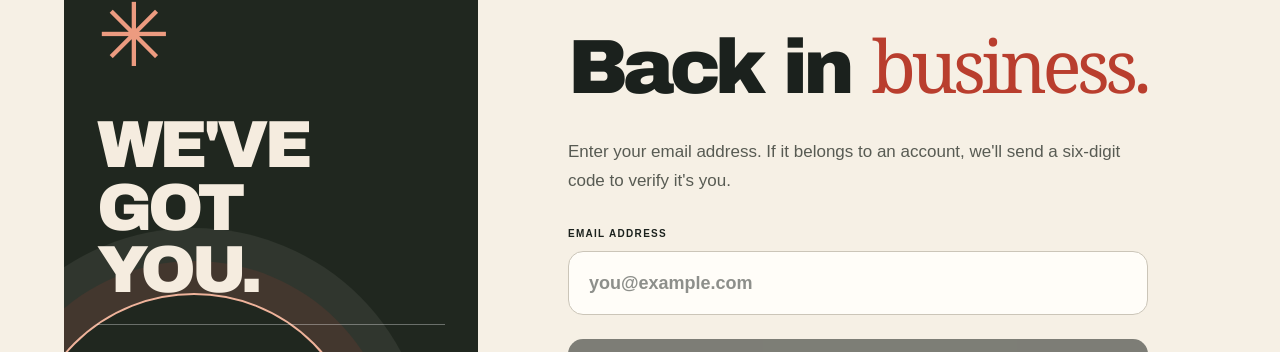
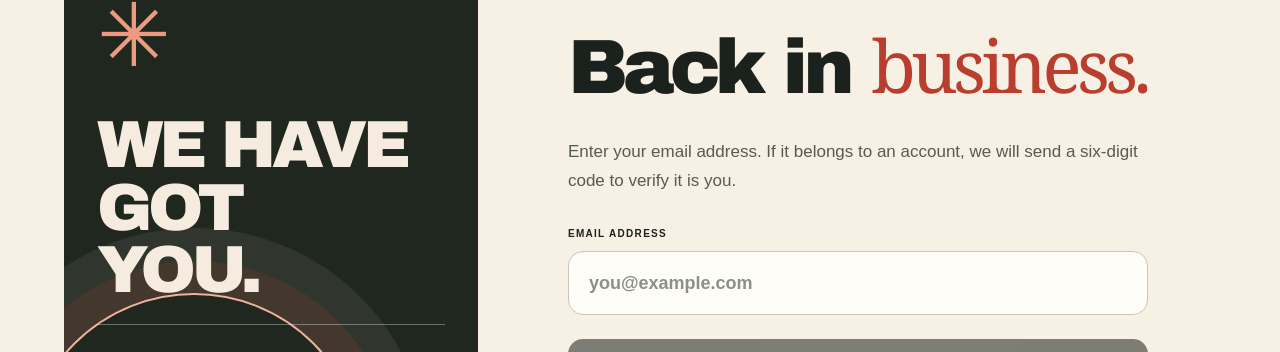
Before and after one commit to RAJ-SUHANDANI/MemeIsMine, a Next.js app: page /account/recover in a window 1280 px wide. Shown: the part 311-663 px from the top of the page. Built offline with nearby package versions, Linux system fonts and the light colour scheme; no server answers.

Commit message:
Resolve authentication lint and unused-code diagnostics

```diff
--- a/src/app/account/recover/page.tsx
+++ b/src/app/account/recover/page.tsx
@@ -11,13 +11,13 @@ export default async function Recover({searchParams}:{searchParams:Promise<{stat
  return <main id="main-content" className="rf-site mim-verify-page">
    <SiteHeader/>
    <section className="mim-verify-wrap mim-recover-wrap">
-    <div className="mim-verify-art" aria-hidden="true"><div className="mim-verify-art-inner"><span>✳</span><strong>WE'VE<br/>GOT<br/>YOU.</strong><small>GET BACK TO THE GOOD STUFF.</small></div></div>
+    <div className="mim-verify-art" aria-hidden="true"><div className="mim-verify-art-inner"><span>✳</span><strong>WE HAVE<br/>GOT<br/>YOU.</strong><small>GET BACK TO THE GOOD STUFF.</small></div></div>
     <div className="mim-verify-content">
      <div className="mim-verify-icon"><KeyRound size={31}/></div>
      <span className="rf-kicker">ACCOUNT / RECOVERY</span>
      <h1>Back in <em>business.</em></h1>
-     <p>Enter your email address. If it belongs to an account, we'll send a six-digit code to verify it's you.</p>
-     {status==="unavailable"&&<p className="mim-auth-notice" role="status">Email verification isn't configured on this server yet.</p>}
+     <p>Enter your email address. If it belongs to an account, we will send a six-digit code to verify it is you.</p>
+     {status==="unavailable"&&<p className="mim-auth-notice" role="status">Email verification is not configured on this server yet.</p>}
      <form action={requestPasswordReset} className="mim-verify-form">
       <label htmlFor="recovery-email">EMAIL ADDRESS</label>
       <input id="recovery-email" type="email" autoComplete="email" name="email" placeholder="you@example.com" maxLength={254} required disabled={!enabled}/>
```
